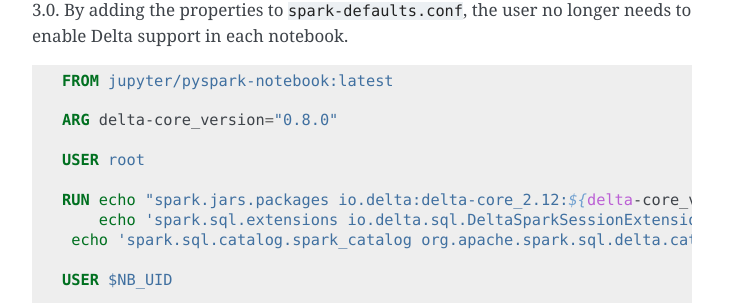
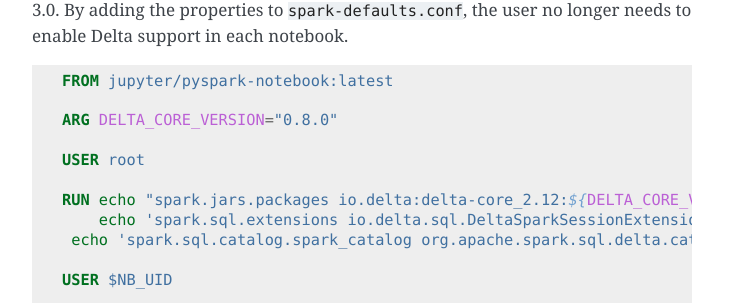
Before and after one commit to jupyter/docker-stacks, a Sphinx documentation site: the page built from docs/using/recipes.md, in a window 1280 px wide and 900 px high, scrolled down 10932 px. Shown: the part 386-689 px from the top of the window, without its empty margins (388-1141 px from the left). Built offline with Sphinx 7.4.7, drawn with Linux system fonts in a browser that asks for light colours; pages that are not in the unit, such as notebooks, are missing from menus.

````diff
--- a/docs/using/recipes.md
+++ b/docs/using/recipes.md
@@ -535,11 +535,11 @@ Please note that the Delta lake packages are only available for Spark version >
 ```dockerfile
 FROM jupyter/pyspark-notebook:latest
 
-ARG delta-core_version="0.8.0"
+ARG DELTA_CORE_VERSION="0.8.0"
 
 USER root
 
-RUN echo "spark.jars.packages io.delta:delta-core_2.12:${delta-core_version}" >> $SPARK_HOME/conf/spark-defaults.conf && \
+RUN echo "spark.jars.packages io.delta:delta-core_2.12:${DELTA_CORE_VERSION}" >> $SPARK_HOME/conf/spark-defaults.conf && \
     echo 'spark.sql.extensions io.delta.sql.DeltaSparkSessionExtension' >> $SPARK_HOME/conf/spark-defaults.conf && \
  echo 'spark.sql.catalog.spark_catalog org.apache.spark.sql.delta.catalog.DeltaCatalog' >> $SPARK_HOME/conf/spark-defaults.conf
 
````
